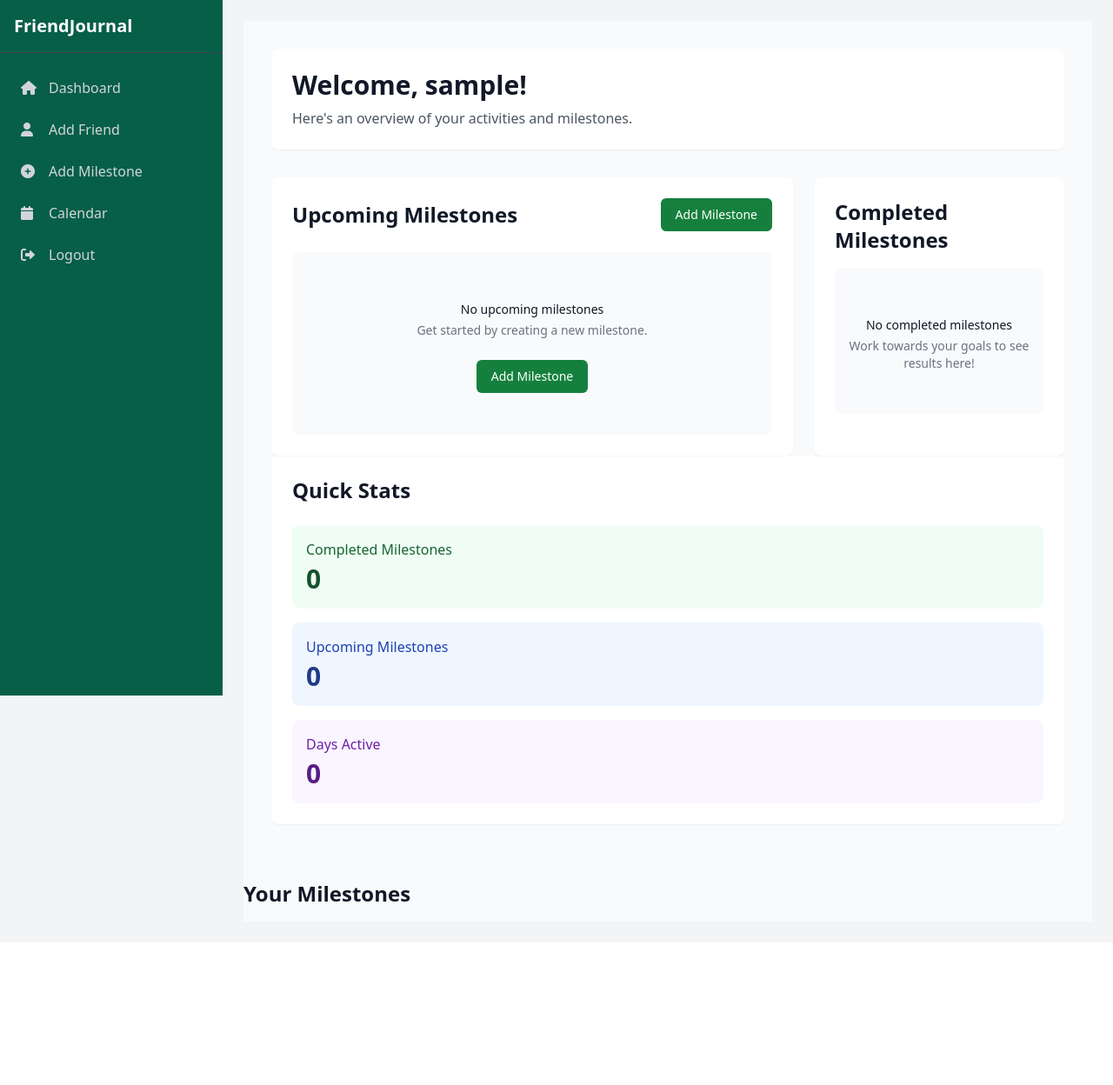
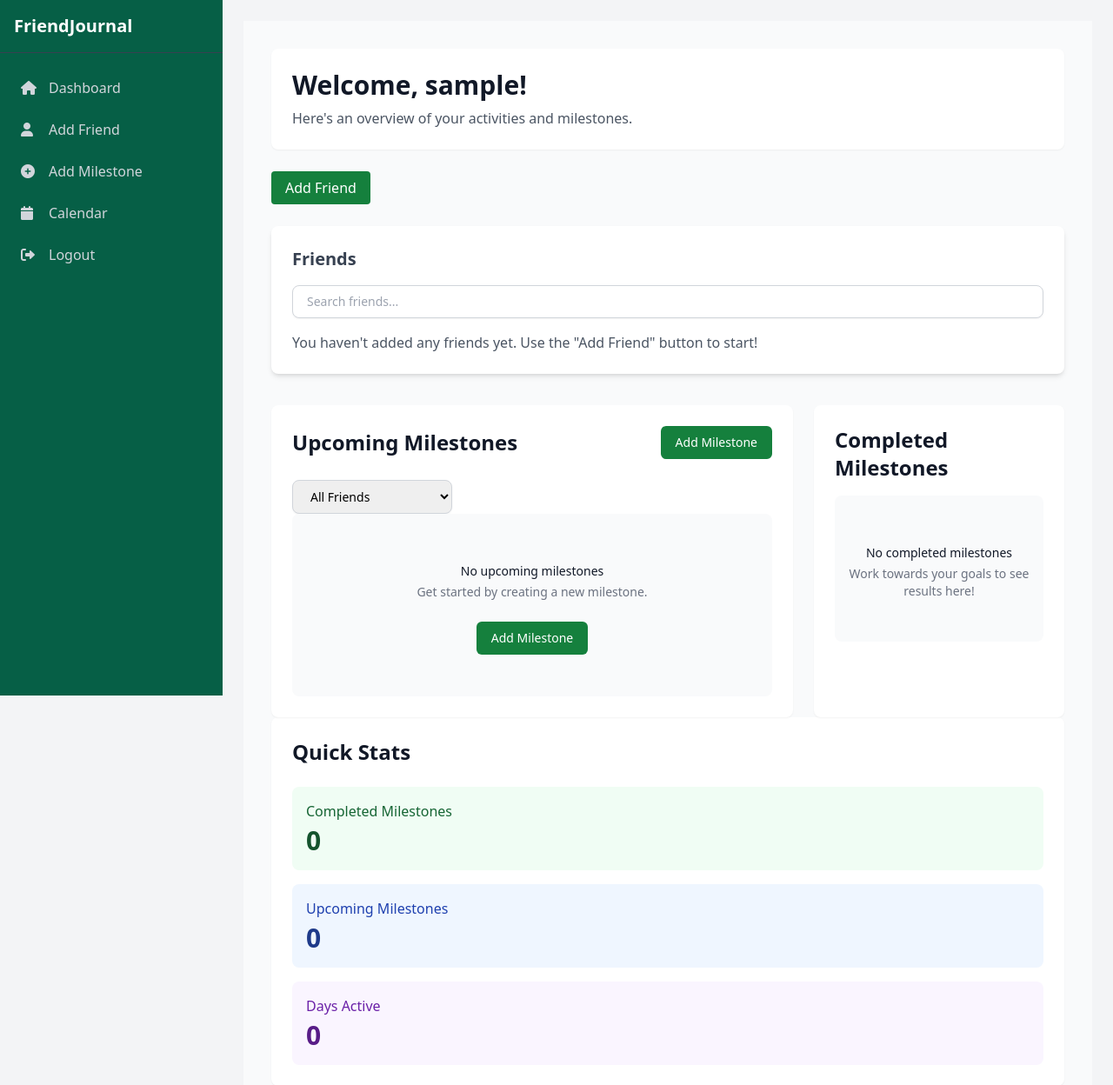
Before and after one commit to sapanadhakal40/friends-journal-hub, a Flask app: page /dashboard in a window 1280 px wide. Shown: the top 1248 px of the page at 87% size. Before the commit the page ends 1037 px from the top, so only its background shows below. Run offline with Flask 3, Linux system fonts and the light colour scheme; the visitor is signed in with stand-in values (Sample User, id 1); data that the repository does not hold is empty; style sheets or scripts are compiled from the project's sources.

Commit message:
Adds friend search bar template ,milestone-filter and js logic

```diff
--- a/app/templates/dashboard.html
+++ b/app/templates/dashboard.html
@@ -56,7 +56,48 @@
             </div>
         </div>
 
+ <!-- Add Friend Button -->
+ <div class="mb-8">
+    <a href="{{ url_for('add_friend') }}" class="bg-green-700 text-white px-4 py-2 rounded hover:bg-green-500">
+        Add Friend
+    </a>
+</div>
 
+<!-- Friends List -->
+<div class="bg-white shadow-md rounded-lg p-6 mb-9">
+    <h2 class="text-xl font-semibold text-gray-700 mb-4">Friends</h2>
+
+     <!-- Search Bar -->
+     <div class="mb-4">
+        <input type="text" id="friend-search" placeholder="Search friends..."
+               class="block w-full px-4 py-2 border border-gray-300 rounded-lg shadow-sm focus:ring-indigo-500 focus:border-indigo-500 sm:text-sm">
+    </div>
+
+    {% if friends %}
+        <ul class="divide-y divide-gray-200">
+            {% for friend in friends %}
+                <li class="py-4 flex justify-between items-center">
+                    <div>
+                        <p class="text-lg font-medium text-gray-800">{{ friend.friend_name }}</p>
+                        <p class="text-sm text-gray-500">{{ friend.friend_email }}</p>
+                    </div>
+                    <div class="flex space-x-4">
+                        <!-- Edit Friend -->
+                        <a href="{{ url_for('edit_friend', friend_id=friend.id) }}"
+                           class="text-blue-500 hover:underline">Edit</a>
+                        <!-- Delete Friend -->
+                        <form action="{{ url_for('delete_friend', friend_id=friend.id) }}" method="POST">
+                            <button type="submit"
+                                    class="text-red-500 hover:underline">Delete</button>
+                        </form>
+                    </div>
+                </li>
+            {% endfor %}
+        </ul>
+    {% else %}
+        <p class="text-gray-600">You haven't added any friends yet. Use the "Add Friend" button to start!</p>
+    {% endif %}
+</div>
 
 <!-- Dashboard Grid -->
 <div class="grid grid-cols-1 lg:grid-cols-3 container mx-auto gap-6">
@@ -68,6 +109,12 @@
                 Add Milestone
             </a>
         </div>
+        <select id="milestone-filter" class="block w-1/3 px-4 py-2 border border-gray-300 rounded-lg shadow-sm focus:ring-indigo-500 focus:border-indigo-500 sm:text-sm">
+            <option value="">All Friends</option>
+            {% for friend in friends %}
+                <option value="{{ friend.id }}">{{ friend.friend_name }}</option>
+            {% endfor %}
+        </select>
 
         {% if upcoming_milestones %}
         <div class="grid grid-cols-1 gap-4">
@@ -186,6 +233,41 @@
 
 
     </div>
+    <script>
+        // Add event listener to the search input for friends
+
+document.getElementById('friend-search').addEventListener('input', function () {
+    const searchValue = this.value.toLowerCase();
+    const friends = document.querySelectorAll('.friend-item');
+
+    friends.forEach(friend => {
+        const friendName = friend.querySelector('.text-lg').textContent.toLowerCase();
+        if (friendName.includes(searchValue)) {
+            friend.style.display = '';
+        } else {
+            friend.style.display = 'none';
+        }
+    });
+});
+
+</script>
+
+<script>
+    document.getElementById('milestone-filter').addEventListener('change', function() {
+        const selectedFriendId = this.value;
+        const milestones = document.querySelectorAll('.milestone-card');
+
+        milestones.forEach(milestone => {
+            const milestoneFriendId = milestone.getAttribute('data-friend-id'); // Assuming milestones have this data
+            if (selectedFriendId === "" || milestoneFriendId === selectedFriendId) {
+                milestone.style.display = '';
+            } else {
+                milestone.style.display = 'none';
+            }
+        });
+    });
+</script>
+
 </div>
 
 {% endblock %}
```
